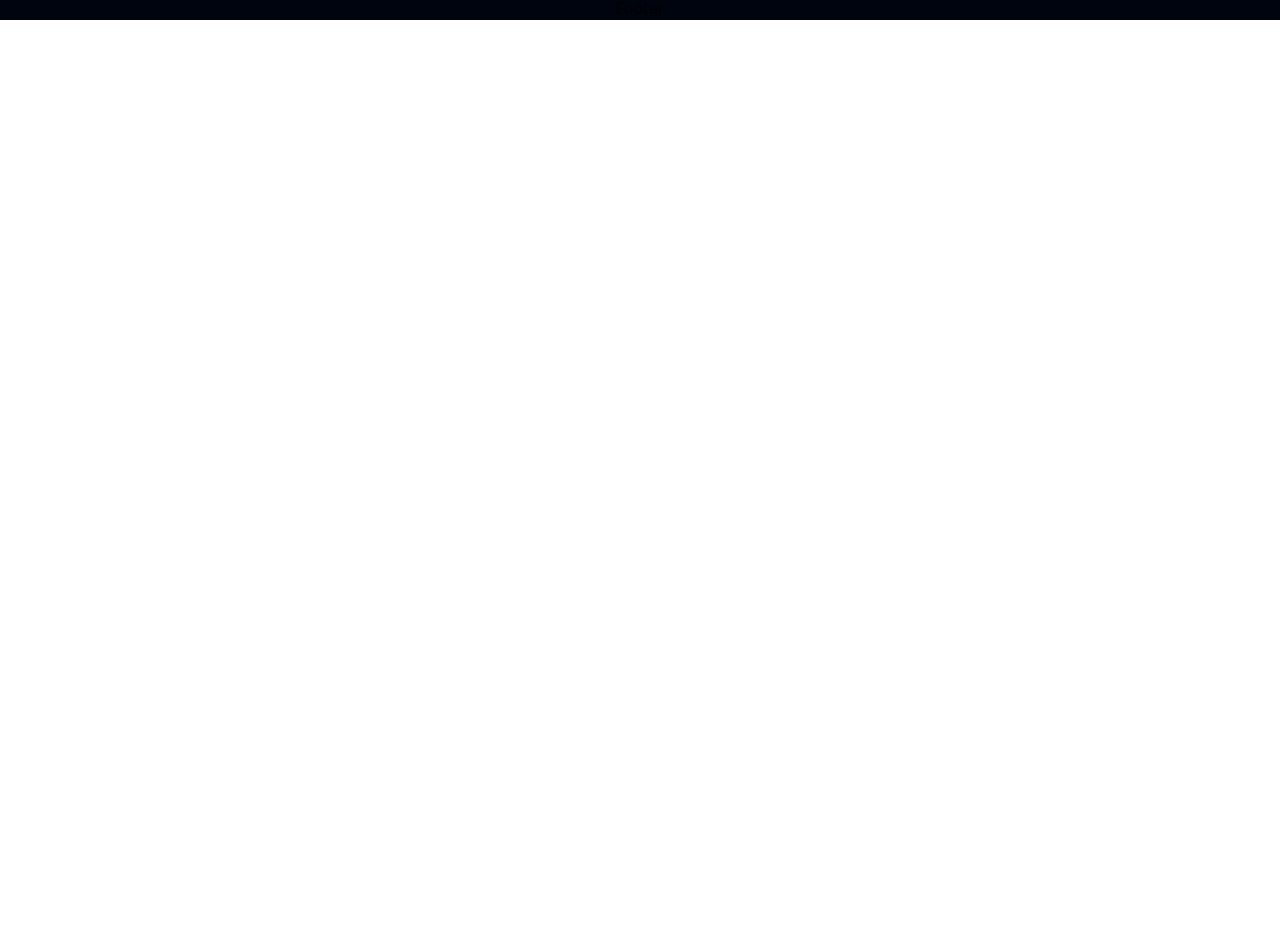
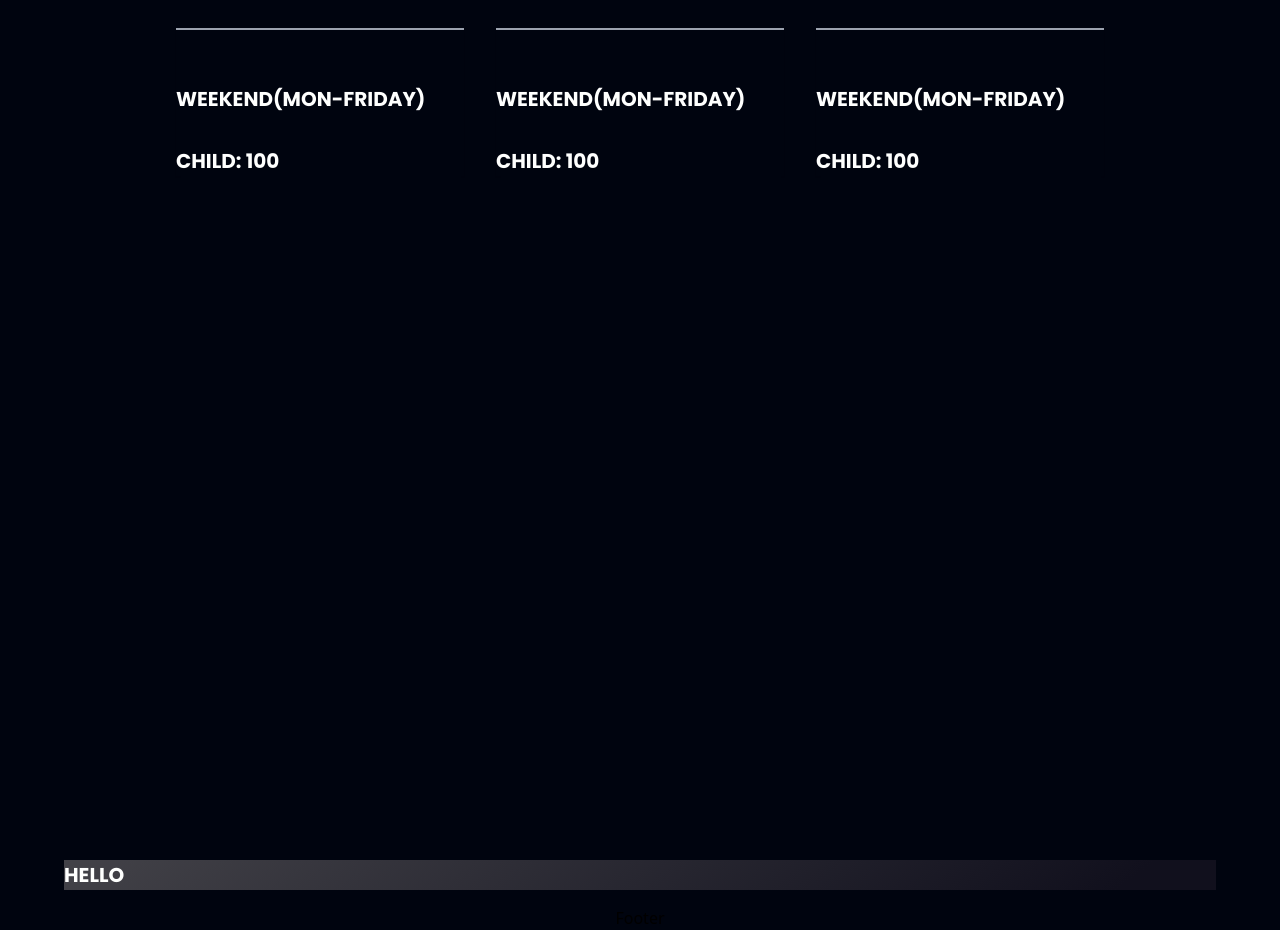
Before and after one commit to wilsonibekason/cine21, a React (Vite) app: page / in a window 1280 px wide. Shown: the part 1299-2229 px from the top of the page. Before the commit the page ends 1319 px from the top, so only its background shows below. Built offline with nearby package versions, Linux system fonts and the light colour scheme.

Commit message:
complete add dynamic component

```diff
--- a/src/App.tsx
+++ b/src/App.tsx
@@ -7,6 +7,7 @@ import {
   Tickets,
   HeaderTitle,
   Posts,
+  CustomeCard,
 } from "./components";
 import styles from "./styles";
 function App() {
@@ -30,6 +31,9 @@ function App() {
         <div className={`my-8 mx-32`}>
           <Tickets />
         </div>
+        <div className={`my-4 mx-16 bg_black`}>
+          <CustomeCard message={"hello "} />
+        </div>
         <div className={`${styles.paddingX} bg-primary ${styles.flexStart}`}>
           <Footer />
         </div>
--- /dev/null
+++ b/src/components/CustomeCard.tsx
@@ -0,0 +1,14 @@
+import React from "react";
+import styles from "../styles";
+
+const CustomeCard = ({ message }) => {
+  return (
+    <>
+      <div className="w-full ">
+        <h1 className={`${styles.cardHeading}`}>{message}</h1>
+      </div>
+    </>
+  );
+};
+
+export default CustomeCard;
--- a/src/components/Tickets.tsx
+++ b/src/components/Tickets.tsx
@@ -7,6 +7,56 @@ const Tickets = () => {
       <div className={``}>
         <div>
           <h3 className={`${styles.cardHeading}`}>tickets prices</h3>
+          {/* <div
+            className={`grid grid-cols-1 sm:grid-cols-1 md:grid-cols-2 lg:grid-cols-3 mt-16  mx-8 lg:mx-24 min-h-[100vh] gap-8`}
+          >
+            <div className="relative flex flex-col shadow-sm w-full">
+              <div className="border-t-2 h-2 border-gray-400" />
+              <div className={`mt-12 `}>
+                <h1 className={styles.cardHeading}>Weekend(mon-friday)</h1>
+                <ul className="list-none w-full flex flex-col mt-4 items-center">
+                  <li className={`${styles.cardHeading} mt-4`}>child: 100</li>
+                </ul>
+              </div>
+            </div>
+          </div> */}
+          <div
+            className={`grid grid-cols-1 sm:grid-cols-1 md:grid-cols-12 lg:grid-cols-12 mt-16  mx-4 lg:mx-12 min-h-[100vh] gap-8`}
+          >
+            <div className="col-span-1 lg:col-span-4">
+              <div className="relative flex flex-col shadow-sm w-full">
+                <div className="border-t-2 h-2 border-gray-400" />
+                <div className={`mt-12 `}>
+                  <h1 className={styles.cardHeading}>Weekend(mon-friday)</h1>
+                  <ul className="list-none w-full flex flex-col mt-4 items-center">
+                    <li className={`${styles.cardHeading} mt-4`}>child: 100</li>
+                  </ul>
+                </div>
+              </div>
+            </div>
+            <div className="col-span-1 lg:col-span-4">
+              <div className="relative flex flex-col shadow-sm w-full">
+                <div className="border-t-2 h-2 border-gray-400" />
+                <div className={`mt-12 `}>
+                  <h1 className={styles.cardHeading}>Weekend(mon-friday)</h1>
+                  <ul className="list-none w-full flex flex-col mt-4 items-center">
+                    <li className={`${styles.cardHeading} mt-4`}>child: 100</li>
+                  </ul>
+                </div>
+              </div>
+            </div>
+            <div className="col-span-1 lg:col-span-4">
+              <div className="relative flex flex-col shadow-sm w-full">
+                <div className="border-t-2 h-2 border-gray-400" />
+                <div className={`mt-12 `}>
+                  <h1 className={styles.cardHeading}>Weekend(mon-friday)</h1>
+                  <ul className="list-none w-full flex flex-col mt-4 items-center">
+                    <li className={`${styles.cardHeading} mt-4`}>child: 100</li>
+                  </ul>
+                </div>
+              </div>
+            </div>
+          </div>
         </div>
       </div>
     </>
--- a/src/components/index.ts
+++ b/src/components/index.ts
@@ -6,3 +6,4 @@ export { default as Posts } from "./Posts";
 export { default as Tickets } from "./Tickets";
 export { default as HeaderTitle } from "./HeaderTitle";
 export { default as CarouselImage } from "./CarouselImage";
+export { default as CustomeCard } from "./CustomeCard";
```
